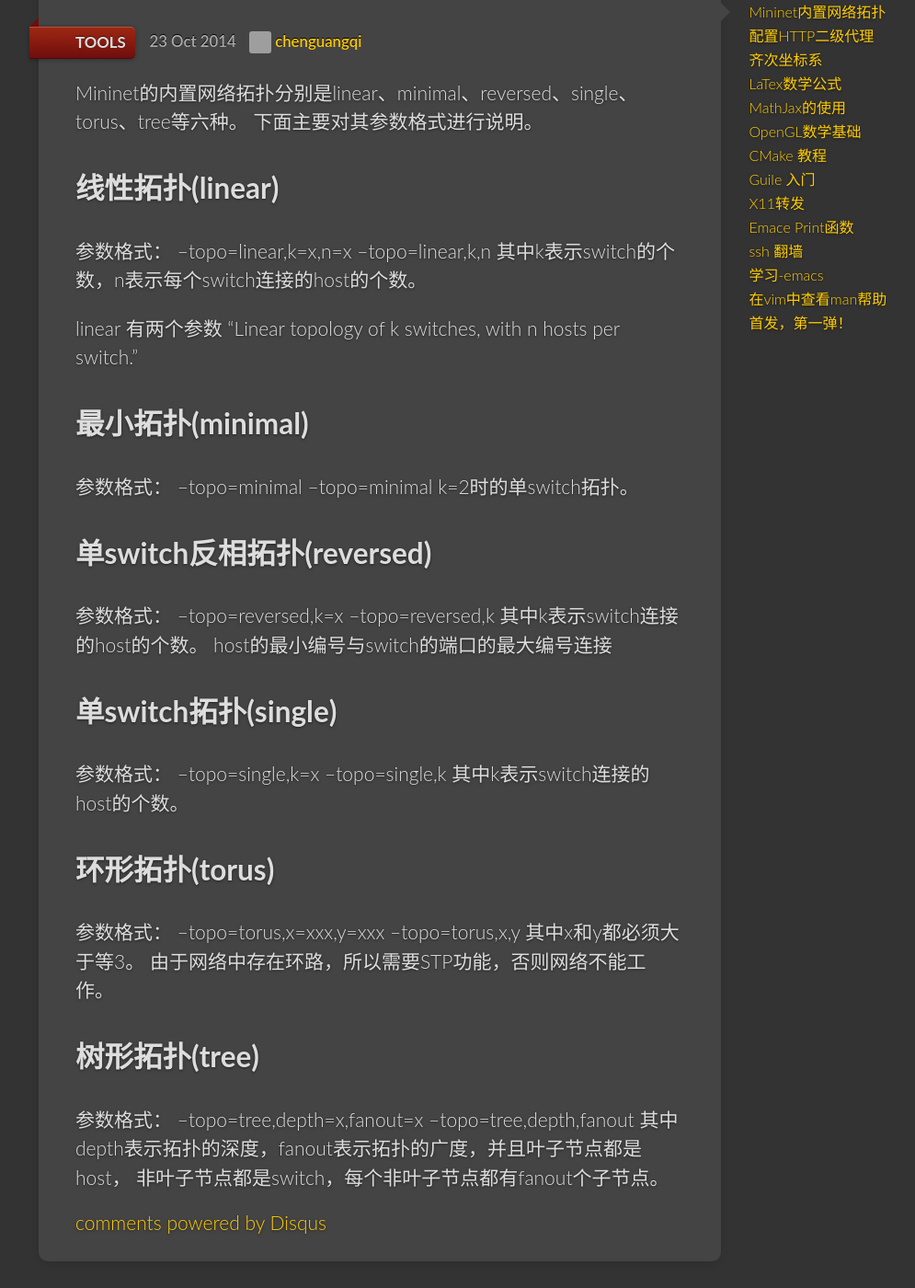
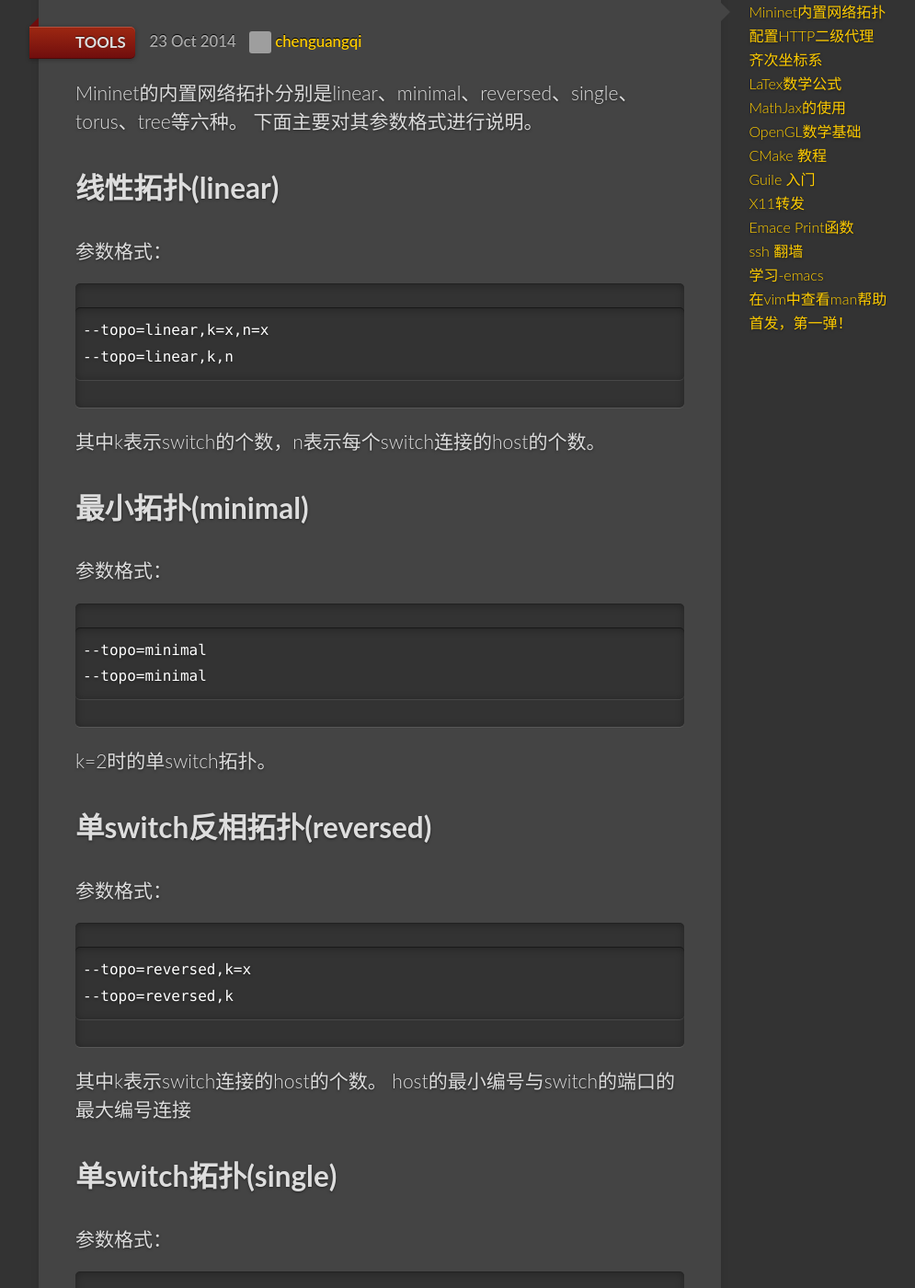
Before and after one commit to chenguangqi/chenguangqi.github.io, a Jekyll site: the page built from _posts/2014-10-23-mininet-topo.markdown, in a window 1280 px wide and 1400 px high, scrolled down 201 px. Shown: the whole window at 92% size, without its empty margins (129-1124 px from the left). Built offline with Jekyll 4.4.1, drawn with Linux system fonts in a browser that asks for light colours; nearby versions of some CDN libraries; library files that are not in the unit come from our copies; Markdown is read by kramdown in place of the engine named in the settings; comment, search, counter and statistics services are not loaded; some of the changed text lies outside the part shown; grey boxes are pictures that could not be loaded.

Commit message:
Update 2014-10-23-mininet-topo.markdown

````diff
--- a/_posts/2014-10-23-mininet-topo.markdown
+++ b/_posts/2014-10-23-mininet-topo.markdown
@@ -11,47 +11,68 @@
 ## 线性拓扑(linear)
 
 参数格式：
+
+```
 --topo=linear,k=x,n=x
 --topo=linear,k,n
+```
+
 其中k表示switch的个数，n表示每个switch连接的host的个数。
-
-linear 有两个参数
-"Linear topology of k switches, with n hosts per switch."
 
 ## 最小拓扑(minimal)
 
 参数格式：
+
+```
 --topo=minimal
 --topo=minimal
+```
+
 k=2时的单switch拓扑。
 
 ## 单switch反相拓扑(reversed)
 
 参数格式：
+
+```
 --topo=reversed,k=x
 --topo=reversed,k
+```
+
 其中k表示switch连接的host的个数。
 host的最小编号与switch的端口的最大编号连接
 
 ## 单switch拓扑(single)
 
 参数格式：
+
+```
 --topo=single,k=x
 --topo=single,k
+```
+
 其中k表示switch连接的host的个数。
 
 ## 环形拓扑(torus)
 
 参数格式：
+
+```
 --topo=torus,x=xxx,y=xxx
 --topo=torus,x,y
+```
+
 其中x和y都必须大于等3。
 由于网络中存在环路，所以需要STP功能，否则网络不能工作。
 
 ## 树形拓扑(tree)
 
 参数格式：
+
+```
 --topo=tree,depth=x,fanout=x
 --topo=tree,depth,fanout
+```
+
 其中depth表示拓扑的深度，fanout表示拓扑的广度，并且叶子节点都是host，
 非叶子节点都是switch，每个非叶子节点都有fanout个子节点。
````
